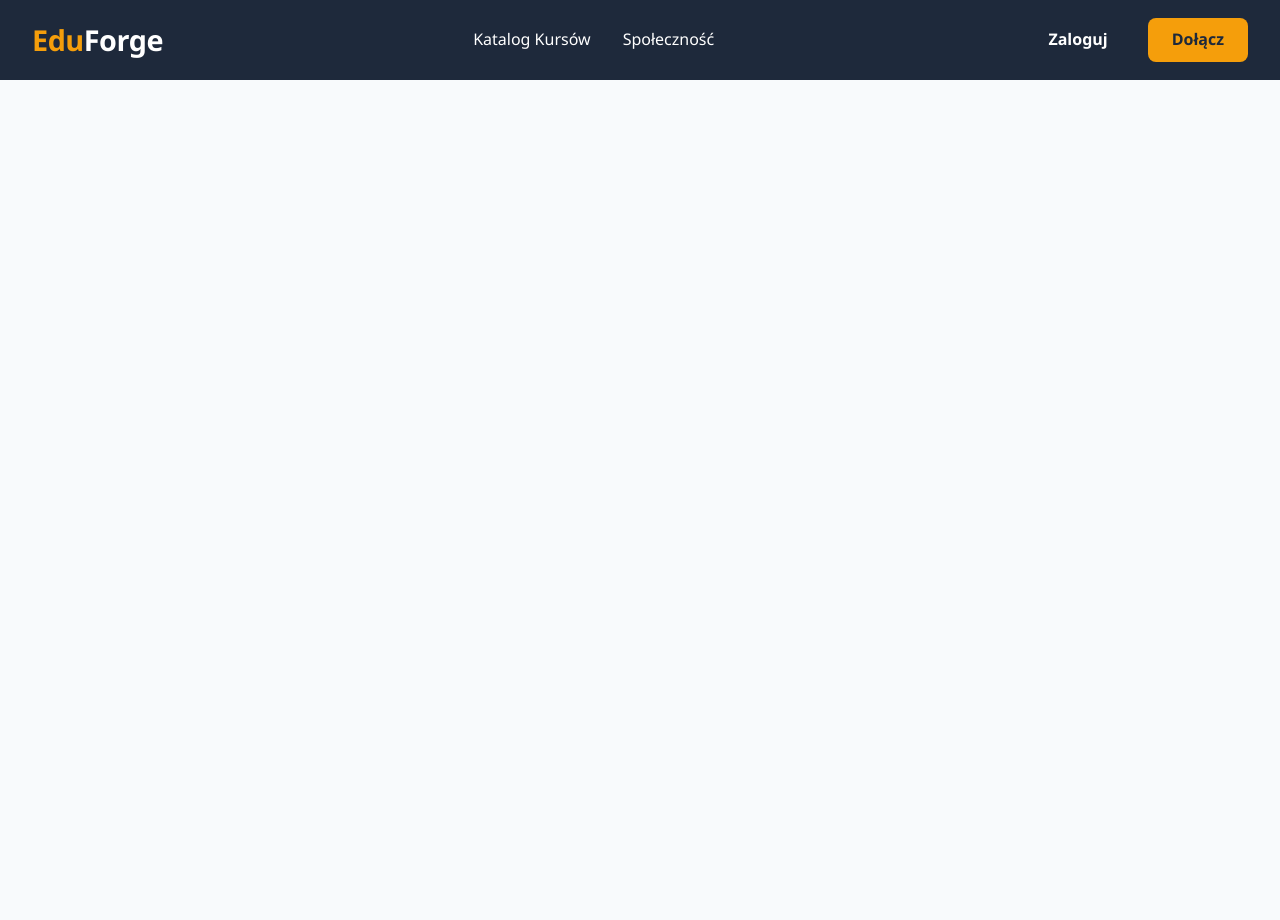
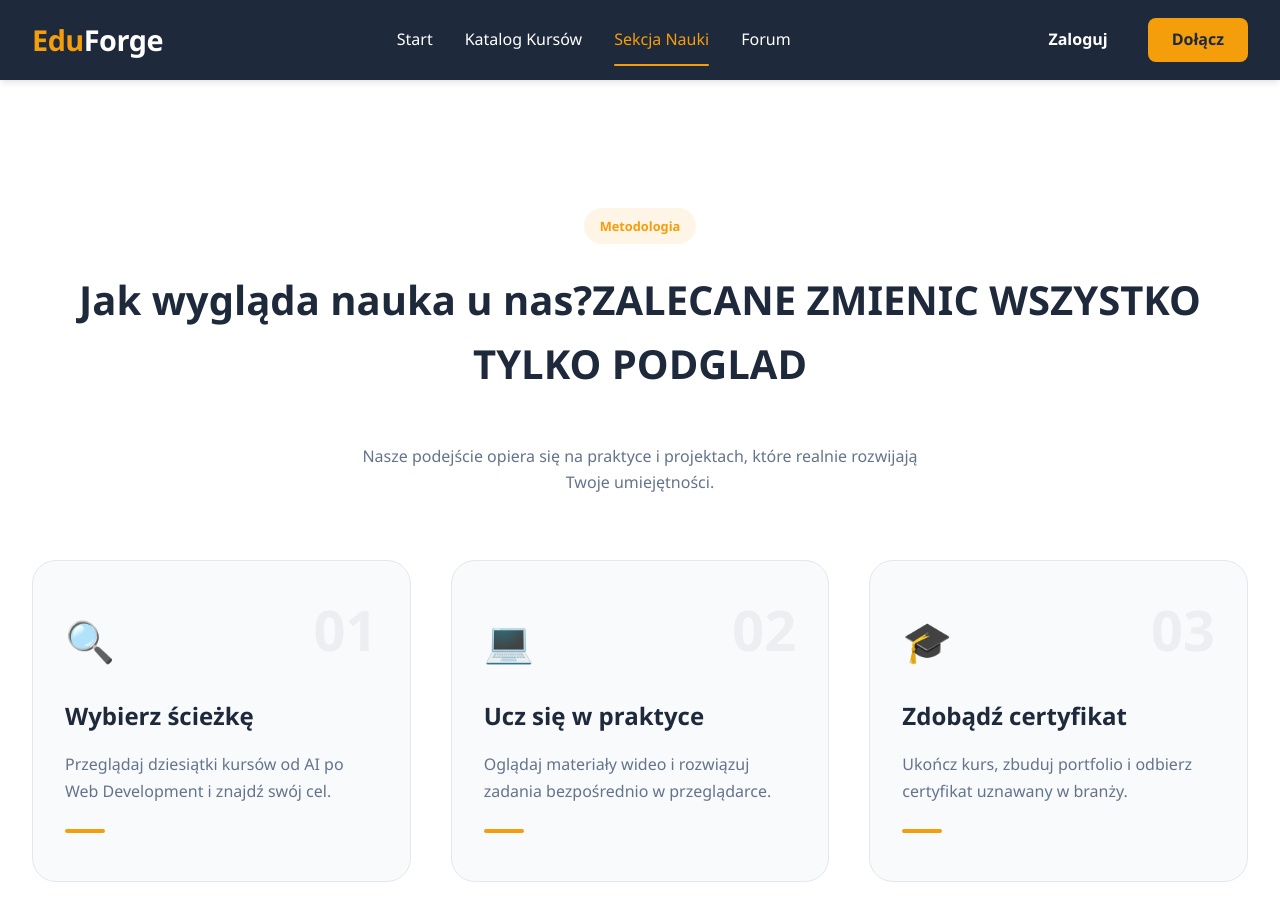
Before and after one commit to AliasMaster/TAB-sem6-2526, a React (Vite) app in the folder frontend/: page /nauka in a window 1280 px wide. Shown: the top 920 px of the page. Before the commit the page ends 800 px from the top, so only its background shows below. Built offline with nearby package versions, Linux system fonts and the light colour scheme.

Commit message:
LessonSection

```diff
--- a/frontend/src/App.tsx
+++ b/frontend/src/App.tsx
@@ -3,6 +3,7 @@ import Header from './components/Header';
 import HomePage from './pages/Home';
 import CoursePage from './pages/CoursePage';
 import CourseDetailPage from './pages/CourseDetail';
+import LessonSection from './pages/LessonSection';
 
 function App() {
   return (
@@ -13,6 +14,7 @@ function App() {
           <Route path="/" element={<HomePage />} />
           {/* TO JEST KLUCZOWE: */}
           <Route path="/katalog" element={<CoursePage />} />
+          <Route path="/nauka" element={<LessonSection />} />
           <Route path="/course/:id" element={<CourseDetailPage />} />
         </Routes>
       </main>
--- a/frontend/src/assets/styles/index.css
+++ b/frontend/src/assets/styles/index.css
@@ -394,3 +394,37 @@ body {
   }
 
 }
+
+/* Header linki nawigacji */
+
+/* Styl dla linków w nawigacji */
+.nav-links a {
+  color: var(--white);
+  text-decoration: none;
+  font-weight: 500;
+  padding: 0.5rem 0;
+  position: relative; /* Potrzebne do pozycjonowania linii */
+  transition: color 0.3s ease;
+}
+
+/* Styl AKTYWNEGO linku */
+.nav-links a.active {
+  color: var(--accent);
+}
+
+/* Dodanie linii pod aktywnym linkiem (indykator) */
+.nav-links a.active::after {
+  content: "";
+  position: absolute;
+  bottom: -5px;
+  left: 0;
+  width: 100%;
+  height: 2px;
+  background-color: var(--accent);
+  border-radius: 2px;
+}
+
+/* Hover dla nieaktywnych linków */
+.nav-links a:hover {
+  color: var(--accent);
+}
--- /dev/null
+++ b/frontend/src/assets/styles/lesson.css
@@ -0,0 +1,78 @@
+.learning-section {
+  padding: 8rem 0;
+  background-color: var(--white);
+  overflow: hidden;
+}
+
+.learning-header {
+  text-align: center;
+  margin-bottom: 4rem;
+}
+
+.section-subtitle {
+  color: var(--text-muted);
+  max-width: 600px;
+  margin: 1rem auto 0;
+}
+
+.learning-steps {
+  display: grid;
+  grid-template-columns: repeat(auto-fit, minmax(300px, 1fr));
+  gap: 2.5rem;
+  position: relative;
+}
+
+.step-card {
+  background: var(--bg-color);
+  padding: 3rem 2rem;
+  border-radius: 24px;
+  border: 1px solid var(--border-color);
+  position: relative;
+  transition: all 0.4s cubic-bezier(0.175, 0.885, 0.32, 1.275);
+}
+
+.step-card:hover {
+  transform: translateY(-12px);
+  background: var(--white);
+  border-color: var(--accent);
+  box-shadow: 0 20px 40px rgba(0,0,0,0.05);
+}
+
+.step-number {
+  position: absolute;
+  top: 1.5rem;
+  right: 2rem;
+  font-size: 3.5rem;
+  font-weight: 900;
+  color: var(--primary);
+  opacity: 0.05;
+}
+
+.step-icon {
+  font-size: 2.5rem;
+  margin-bottom: 1.5rem;
+}
+
+.step-card h3 {
+  font-size: 1.5rem;
+  color: var(--primary);
+  margin-bottom: 1rem;
+}
+
+.step-card p {
+  color: var(--text-muted);
+  line-height: 1.7;
+}
+
+.step-line {
+  width: 40px;
+  height: 4px;
+  background: var(--accent);
+  margin-top: 1.5rem;
+  border-radius: 2px;
+  transition: width 0.3s ease;
+}
+
+.step-card:hover .step-line {
+  width: 80px;
+}
--- a/frontend/src/components/Header.tsx
+++ b/frontend/src/components/Header.tsx
@@ -1,4 +1,4 @@
-import { Link } from 'react-router-dom';
+import { NavLink, Link } from 'react-router-dom';
 
 export default function Header() {
   return (
@@ -9,9 +9,19 @@ export default function Header() {
         </Link>
 
         <nav className="nav-links">
-          {}
-          <Link to="/katalog">Katalog Kursów</Link>
-          <Link to="/forum">Społeczność</Link>
+          {/* end sprawia, że strona główna jest aktywna TYLKO na ścieżce "/" */}
+          <NavLink to="/" end className={({ isActive }) => isActive ? 'active' : ''}>
+            Start
+          </NavLink>
+          <NavLink to="/katalog" className={({ isActive }) => isActive ? 'active' : ''}>
+            Katalog Kursów
+          </NavLink>
+          <NavLink to="/nauka" className={({ isActive }) => isActive ? 'active' : ''}>
+            Sekcja Nauki
+          </NavLink>
+          <NavLink to="/forum" className={({ isActive }) => isActive ? 'active' : ''}>
+            Forum
+          </NavLink>
         </nav>
 
         <div className="auth-buttons">
--- /dev/null
+++ b/frontend/src/pages/LessonSection.tsx
@@ -0,0 +1,53 @@
+import React from 'react';
+import '../assets/styles/lesson.css';
+
+const LessonSection: React.FC = () => {
+  const steps = [
+    {
+      id: '01',
+      title: 'Wybierz ścieżkę',
+      description: 'Przeglądaj dziesiątki kursów od AI po Web Development i znajdź swój cel.',
+      icon: '🔍'
+    },
+    {
+      id: '02',
+      title: 'Ucz się w praktyce',
+      description: 'Oglądaj materiały wideo i rozwiązuj zadania bezpośrednio w przeglądarce.',
+      icon: '💻'
+    },
+    {
+      id: '03',
+      title: 'Zdobądź certyfikat',
+      description: 'Ukończ kurs, zbuduj portfolio i odbierz certyfikat uznawany w branży.',
+      icon: '🎓'
+    }
+  ];
+
+  return (
+    <section className="learning-section" id="nauka">
+      <div className="container">
+        <div className="learning-header">
+          <span className="badge">Metodologia </span>
+          <h2 className="section-title">Jak wygląda nauka u nas?ZALECANE ZMIENIC WSZYSTKO TYLKO PODGLAD</h2>
+          <p className="section-subtitle">
+            Nasze podejście opiera się na praktyce i projektach, które realnie rozwijają Twoje umiejętności.
+          </p>
+        </div>
+
+        <div className="learning-steps">
+          {steps.map((step) => (
+            <div key={step.id} className="step-card">
+              <div className="step-number">{step.id}</div>
+              <div className="step-icon">{step.icon}</div>
+              <h3>{step.title}</h3>
+              <p>{step.description}</p>
+              <div className="step-line"></div>
+            </div>
+          ))}
+        </div>
+      </div>
+    </section>
+  );
+};
+
+export default LessonSection;
```
